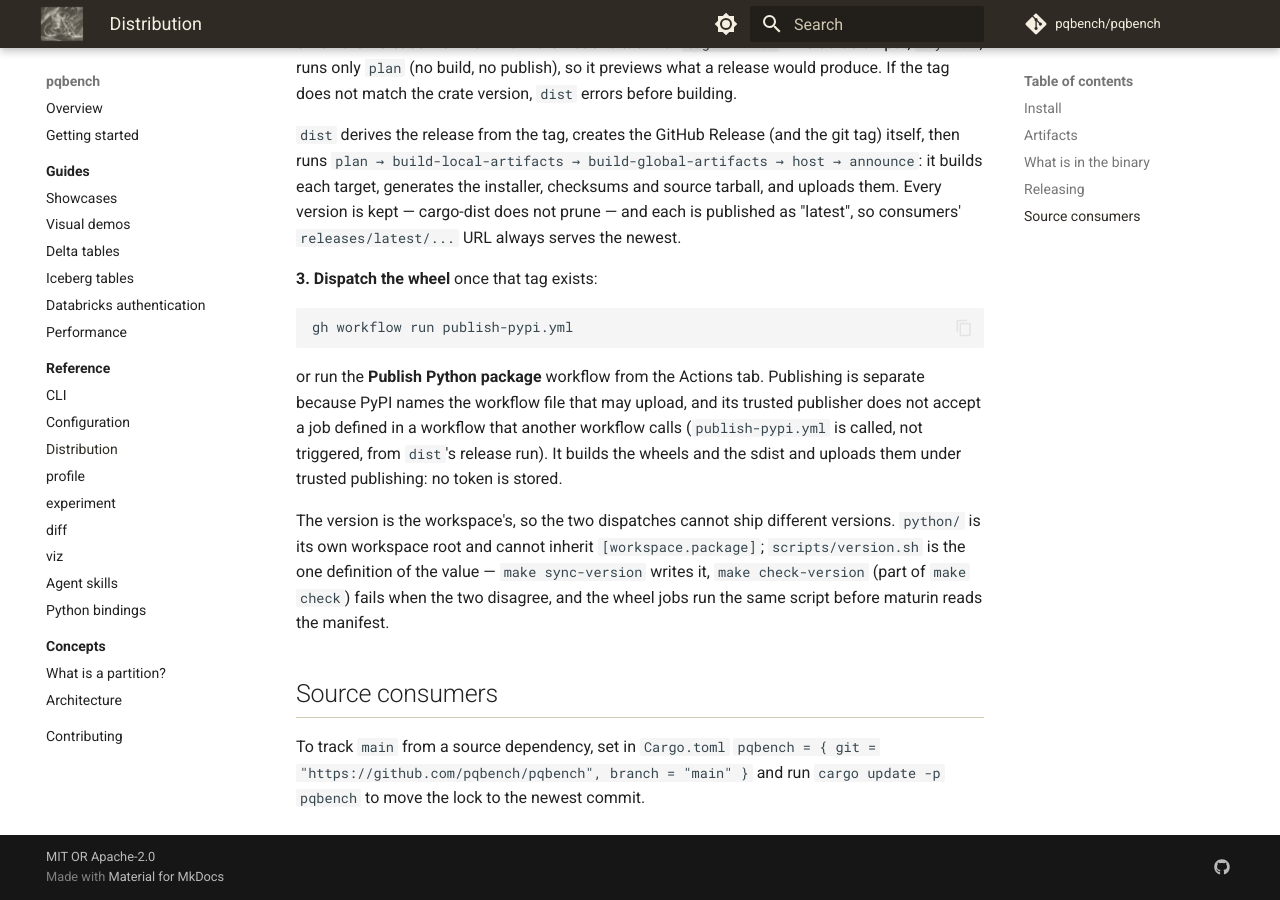
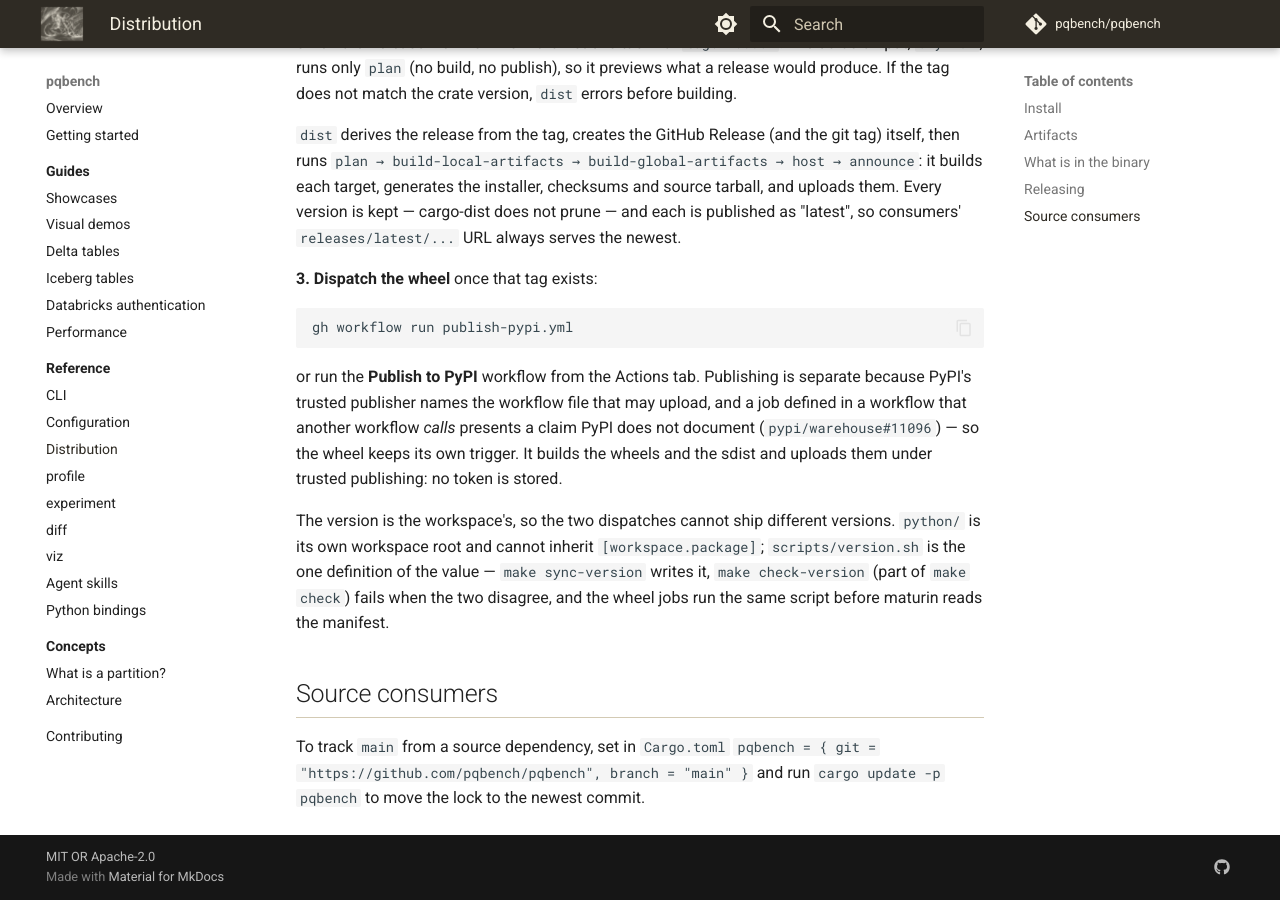
Before and after one commit to pqbench/pqbench, an MkDocs documentation site: the page built from docs/distribution.md, in a window 1280 px wide and 900 px high, scrolled down 2605 px. Built offline with MkDocs 1.6.1 and Material for MkDocs 9.7.7, drawn with Linux system fonts in a browser that asks for light colours; comment, search, counter and statistics services are not loaded.

Commit message:
docs(python): name the PyPI workflow for its channel
The workflow's `name:` was the only thing in the story that said "Python" — the
file (`publish-pypi.yml`), the publish job (`Publish to PyPI`) and the README's
section all say PyPI — so it is `Publish to PyPI` now, and the docs that named
the Actions-tab entry follow it.

`docs/distribution.md` also described the old wiring: it said
`publish-pypi.yml` "is called, not triggered, from `dist`'s release run", which
stopped being true when publishing stayed separate. The paragraph now gives the
reason that holds — PyPI's trusted publisher names the workflow file that may
upload, and a job defined in a workflow another workflow *calls* presents a
claim PyPI does not document (pypi/warehouse#11096), so the wheel keeps its own
trigger.

The README's "manylinux, macOS, and Windows wheels" drops Windows: the wheel
matrix is the four targets the binary release builds.

````diff
--- a/docs/distribution.md
+++ b/docs/distribution.md
@@ -134,11 +134,11 @@
 gh workflow run publish-pypi.yml
 ```
 
-or run the **Publish Python package** workflow from the Actions tab. Publishing
-is separate because PyPI names the workflow file that may upload, and its
-trusted publisher does not accept a job defined in a workflow that another
-workflow calls (`publish-pypi.yml` is called, not triggered, from `dist`'s
-release run). It builds the wheels and the sdist and uploads them under trusted
+or run the **Publish to PyPI** workflow from the Actions tab. Publishing is
+separate because PyPI's trusted publisher names the workflow file that may
+upload, and a job defined in a workflow that another workflow *calls* presents a
+claim PyPI does not document (`pypi/warehouse#11096`) — so the wheel keeps its
+own trigger. It builds the wheels and the sdist and uploads them under trusted
 publishing: no token is stored.
 
 The version is the workspace's, so the two dispatches cannot ship different
````
Also changed, not shown: python/README.md (+3 -3 lines), 1 other file.
